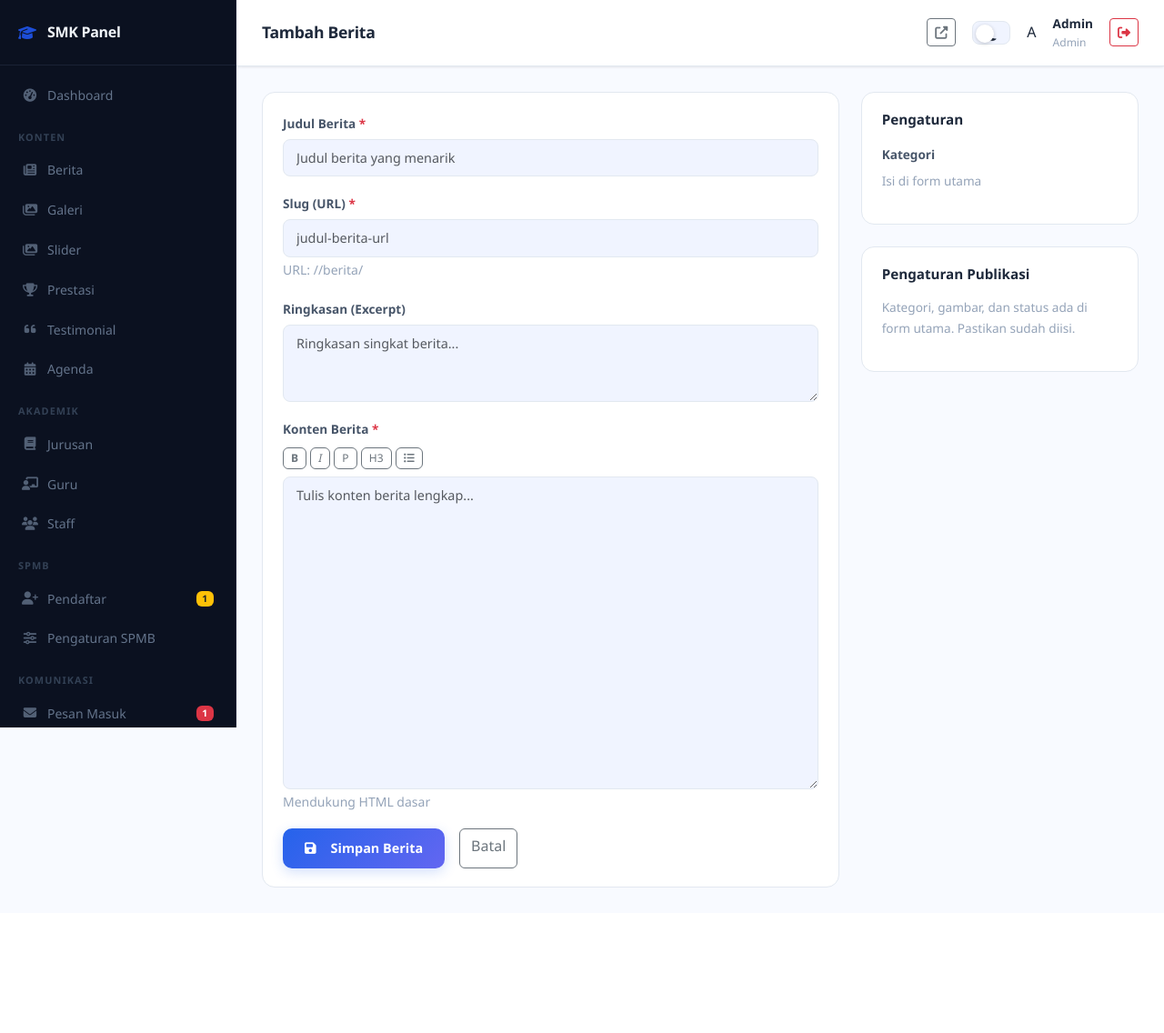
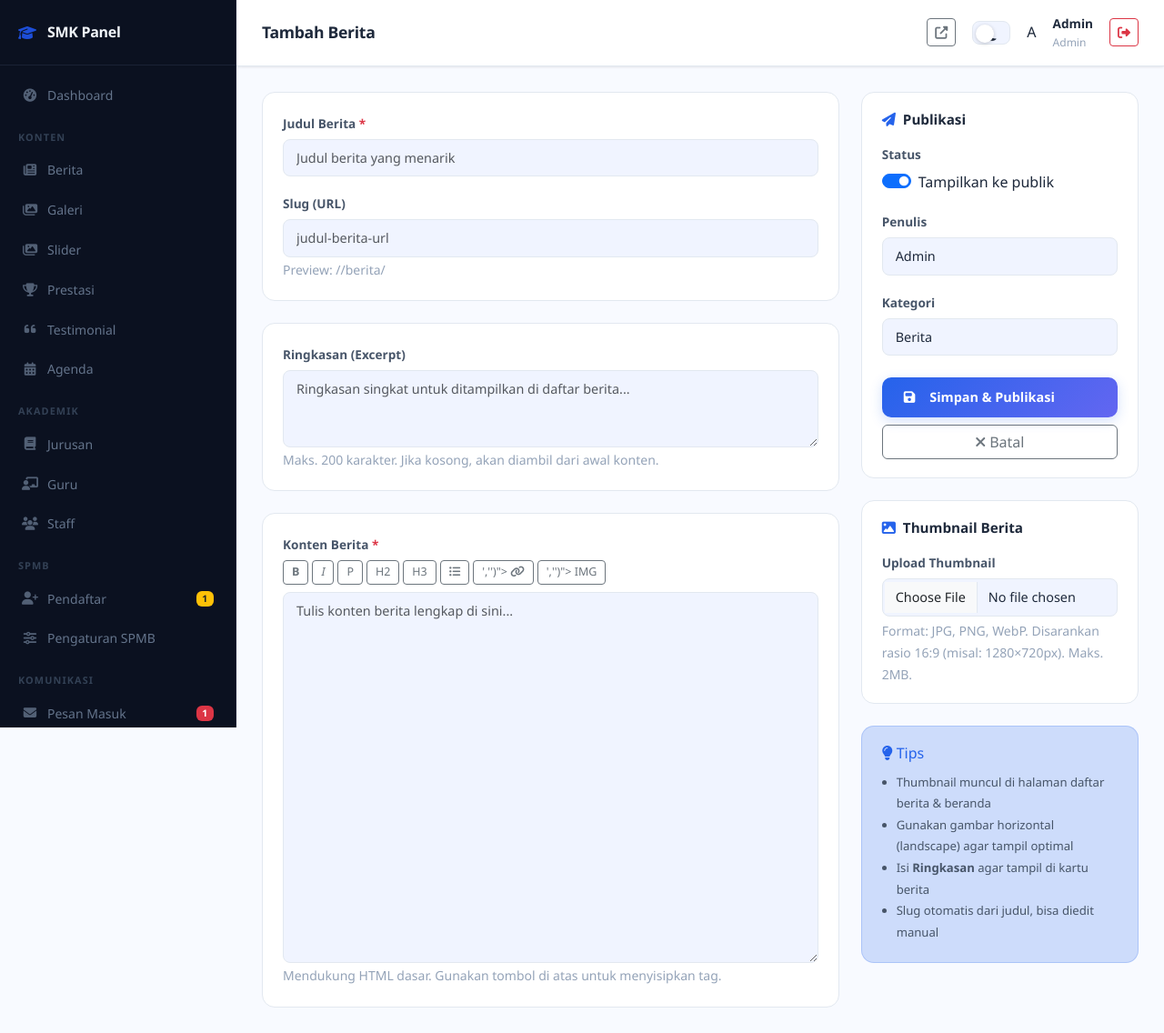
Before and after one commit to ryanpetterzoe/webpertamaku, a PHP site: the page made by views/admin/news_form.php in a window 1280 px wide. Shown: the whole page at 91% size. Before the commit the page ends 976 px from the top, so only its background shows below. Run offline with PHP 8.4, Linux system fonts and the light colour scheme; the template is opened without the code that fills it, so the values that code supplies are empty; some libraries are stand-ins or nearby versions.

Commit message:
fix: form berita — upload thumbnail bekerja, kategori & status masuk form
Bug sebelumnya:
- Field kategori, gambar, status ada di kolom kanan TAPI di luar tag <form>
  sehingga tidak ikut tersubmit saat simpan berita

Fix:
- Wrap seluruh 2 kolom dalam SATU <form> tag
- Thumbnail: input file ada di dalam form, preview langsung via FileReader JS
  sebelum upload + tampilkan gambar existing jika edit berita
- Kategori: field input dengan datalist suggestion
- Status: toggle publish ada di dalam form
- Penulis: field editable di dalam form
- Tambah tips sidebar: panduan ukuran gambar yang optimal

```diff
--- a/views/admin/news_form.php
+++ b/views/admin/news_form.php
@@ -1,88 +1,230 @@
 <?php
 $isEdit = !empty($news);
 $adminPageTitle = $isEdit ? 'Edit Berita' : 'Tambah Berita';
+$csrfToken = isset($_SESSION['csrf_token']) ? $_SESSION['csrf_token'] : '';
 require_once __DIR__ . '/../layouts/admin_header.php';
 ?>
 
+<form method="POST"
+      action="<?= APP_URL ?>/admin/berita/<?= $isEdit ? 'edit/'.$news['id'] : 'tambah' ?>"
+      enctype="multipart/form-data">
+<input type="hidden" name="_token" value="<?= htmlspecialchars($csrfToken) ?>">
+
 <div class="row g-4">
+
+    <!-- ── KOLOM KIRI: Konten ─────────────────────────── -->
     <div class="col-lg-8">
-        <div class="admin-card">
-            <form method="POST" action="<?= APP_URL ?>/admin/berita/<?= $isEdit ? 'edit/'.$news['id'] : 'tambah' ?>" enctype="multipart/form-data">
-                <input type="hidden" name="_token" value="<?= htmlspecialchars($_SESSION['csrf_token'] ?? '') ?>">
 
-                <div class="mb-3">
-                    <label class="form-label">Judul Berita <span class="text-danger">*</span></label>
-                    <input type="text" name="title" id="title" class="form-control" required placeholder="Judul berita yang menarik" value="<?= htmlspecialchars($news['title'] ?? '') ?>">
-                </div>
-                <div class="mb-3">
-                    <label class="form-label">Slug (URL) <span class="text-danger">*</span></label>
-                    <input type="text" name="slug" id="slug" class="form-control" required placeholder="judul-berita-url" value="<?= htmlspecialchars($news['slug'] ?? '') ?>">
-                    <small style="color:var(--text-muted);">URL: <?= APP_URL ?>/berita/<span id="slugPreview"><?= htmlspecialchars($news['slug'] ?? '') ?></span></small>
-                </div>
-                <div class="mb-3">
-                    <label class="form-label">Ringkasan (Excerpt)</label>
-                    <textarea name="excerpt" class="form-control" rows="3" placeholder="Ringkasan singkat berita..."><?= htmlspecialchars($news['excerpt'] ?? '') ?></textarea>
-                </div>
-                <div class="mb-3">
-                    <label class="form-label">Konten Berita <span class="text-danger">*</span></label>
-                    <div class="mb-2">
-                        <button type="button" class="btn btn-xs btn-outline-secondary" onclick="insertTag('<strong>','</strong>')" style="padding:2px 8px;font-size:0.75rem;"><b>B</b></button>
-                        <button type="button" class="btn btn-xs btn-outline-secondary" onclick="insertTag('<em>','</em>')" style="padding:2px 8px;font-size:0.75rem;"><i>I</i></button>
-                        <button type="button" class="btn btn-xs btn-outline-secondary" onclick="insertTag('<p>','</p>')" style="padding:2px 8px;font-size:0.75rem;">P</button>
-                        <button type="button" class="btn btn-xs btn-outline-secondary" onclick="insertTag('<h3>','</h3>')" style="padding:2px 8px;font-size:0.75rem;">H3</button>
-                        <button type="button" class="btn btn-xs btn-outline-secondary" onclick="insertTag('<ul>\n<li>','</li>\n</ul>')" style="padding:2px 8px;font-size:0.75rem;"><i class="fas fa-list-ul"></i></button>
-                    </div>
-                    <textarea name="content" id="newsContent" class="form-control" rows="15" required placeholder="Tulis konten berita lengkap..."><?= htmlspecialchars($news['content'] ?? '') ?></textarea>
-                    <small style="color:var(--text-muted);">Mendukung HTML dasar</small>
-                </div>
-                <div class="d-flex gap-3 flex-wrap">
-                    <button type="submit" class="btn btn-primary"><i class="fas fa-save me-2"></i><?= $isEdit ? 'Update Berita' : 'Simpan Berita' ?></button>
-                    <a href="<?= APP_URL ?>/admin/berita" class="btn btn-outline-secondary">Batal</a>
-                </div>
-            </form>
-        </div>
-    </div>
-    <div class="col-lg-4">
-        <!-- Meta -->
+        <!-- Judul & Slug -->
         <div class="admin-card mb-4">
-            <h5>Pengaturan</h5>
             <div class="mb-3">
-                <label class="form-label">Kategori</label>
-                <!-- Note: This is outside the form for layout, but the form above should include these fields too -->
-                <p style="color:var(--text-muted);font-size:0.85rem;">Isi di form utama</p>
+                <label class="form-label">Judul Berita <span class="text-danger">*</span></label>
+                <input type="text" name="title" id="titleField" class="form-control" required
+                       placeholder="Judul berita yang menarik"
+                       value="<?= htmlspecialchars($news['title'] ?? '') ?>">
+            </div>
+            <div class="mb-0">
+                <label class="form-label">Slug (URL)</label>
+                <input type="text" name="slug" id="slugField" class="form-control"
+                       placeholder="judul-berita-url"
+                       value="<?= htmlspecialchars($news['slug'] ?? '') ?>">
+                <small style="color:var(--text-muted);">
+                    Preview: <?= APP_URL ?>/berita/<span id="slugPreview"><?= htmlspecialchars($news['slug'] ?? '') ?></span>
+                </small>
             </div>
         </div>
 
-        <!-- Separate settings form -->
+        <!-- Excerpt -->
+        <div class="admin-card mb-4">
+            <label class="form-label">Ringkasan (Excerpt)</label>
+            <textarea name="excerpt" class="form-control" rows="3"
+                      placeholder="Ringkasan singkat untuk ditampilkan di daftar berita..."><?= htmlspecialchars($news['excerpt'] ?? '') ?></textarea>
+            <small style="color:var(--text-muted);">Maks. 200 karakter. Jika kosong, akan diambil dari awal konten.</small>
+        </div>
+
+        <!-- Konten -->
         <div class="admin-card">
-            <h5>Pengaturan Publikasi</h5>
-            <p style="color:var(--text-muted);font-size:0.85rem;">Kategori, gambar, dan status ada di form utama. Pastikan sudah diisi.</p>
+            <label class="form-label">Konten Berita <span class="text-danger">*</span></label>
+
+            <!-- Mini toolbar -->
+            <div class="mb-2 d-flex gap-1 flex-wrap">
+                <?php
+                $btns = [
+                    ['label'=>'<b>B</b>',       'open'=>'<strong>',  'close'=>'</strong>'],
+                    ['label'=>'<i>I</i>',        'open'=>'<em>',      'close'=>'</em>'],
+                    ['label'=>'P',               'open'=>'<p>',       'close'=>'</p>'],
+                    ['label'=>'H2',              'open'=>'<h2>',      'close'=>'</h2>'],
+                    ['label'=>'H3',              'open'=>'<h3>',      'close'=>'</h3>'],
+                    ['label'=>'<i class="fas fa-list-ul"></i>', 'open'=>'<ul>\n<li>', 'close'=>'</li>\n</ul>'],
+                    ['label'=>'<i class="fas fa-link"></i>',   'open'=>'<a href="">', 'close'=>'</a>'],
+                    ['label'=>'IMG',             'open'=>'<img src="" alt="" style="max-width:100%;">', 'close'=>''],
+                ];
+                foreach ($btns as $b):
+                ?>
+                <button type="button" class="btn btn-sm btn-outline-secondary"
+                        style="padding:3px 9px;font-size:.78rem;"
+                        onclick="insertTag('<?= addslashes($b['open']) ?>','<?= addslashes($b['close']) ?>')">
+                    <?= $b['label'] ?>
+                </button>
+                <?php endforeach; ?>
+            </div>
+
+            <textarea name="content" id="newsContent" class="form-control" rows="18" required
+                      placeholder="Tulis konten berita lengkap di sini..."><?= htmlspecialchars($news['content'] ?? '') ?></textarea>
+            <small style="color:var(--text-muted);">Mendukung HTML dasar. Gunakan tombol di atas untuk menyisipkan tag.</small>
         </div>
     </div>
-</div>
 
-<?php
-// The form above needs additional fields. Let's inject them via a note - the controller handles it.
-// Actually, let's add the missing fields properly by noting they should go in the main form.
-?>
+    <!-- ── KOLOM KANAN: Sidebar ───────────────────────── -->
+    <div class="col-lg-4">
+
+        <!-- Aksi -->
+        <div class="admin-card mb-4">
+            <h5 class="mb-3"><i class="fas fa-paper-plane me-2" style="color:var(--primary);"></i>Publikasi</h5>
+
+            <div class="mb-3">
+                <label class="form-label">Status</label>
+                <div class="form-check form-switch">
+                    <input class="form-check-input" type="checkbox" name="is_published" id="isPublished"
+                           <?= (!$isEdit || !empty($news['is_published'])) ? 'checked' : '' ?>>
+                    <label class="form-check-label" for="isPublished" style="color:var(--text);">
+                        Tampilkan ke publik
+                    </label>
+                </div>
+            </div>
+
+            <div class="mb-3">
+                <label class="form-label">Penulis</label>
+                <input type="text" name="author" class="form-control"
+                       value="<?= htmlspecialchars($news['author'] ?? (isset($_SESSION['admin_name']) ? $_SESSION['admin_name'] : 'Admin')) ?>">
+            </div>
+
+            <div class="mb-3">
+                <label class="form-label">Kategori</label>
+                <input type="text" name="category" class="form-control" list="categoryList"
+                       placeholder="Pilih atau ketik kategori"
+                       value="<?= htmlspecialchars($news['category'] ?? 'Berita') ?>">
+                <datalist id="categoryList">
+                    <option value="Berita">
+                    <option value="Pengumuman">
+                    <option value="Prestasi">
+                    <option value="Kegiatan">
+                    <option value="Info">
+                </datalist>
+            </div>
+
+            <div class="d-grid gap-2 mt-4">
+                <button type="submit" class="btn btn-primary">
+                    <i class="fas fa-save me-2"></i><?= $isEdit ? 'Update Berita' : 'Simpan & Publikasi' ?>
+                </button>
+                <a href="<?= APP_URL ?>/admin/berita" class="btn btn-outline-secondary">
+                    <i class="fas fa-times me-1"></i>Batal
+                </a>
+            </div>
+        </div>
+
+        <!-- Thumbnail / Gambar -->
+        <div class="admin-card mb-4">
+            <h5 class="mb-3"><i class="fas fa-image me-2" style="color:var(--primary);"></i>Thumbnail Berita</h5>
+
+            <!-- Preview gambar existing -->
+            <?php if (!empty($news['image'])): ?>
+            <div class="mb-3" id="existingImageWrap">
+                <p style="color:var(--text-muted);font-size:.8rem;margin-bottom:6px;">Gambar saat ini:</p>
+                <img src="<?= UPLOAD_URL . htmlspecialchars($news['image']) ?>"
+                     alt="Thumbnail"
+                     style="width:100%;border-radius:8px;border:1px solid var(--border);object-fit:cover;max-height:180px;">
+            </div>
+            <?php endif; ?>
+
+            <!-- Preview gambar baru (sebelum upload) -->
+            <div id="newImagePreviewWrap" style="display:none;margin-bottom:12px;">
+                <p style="color:var(--text-muted);font-size:.8rem;margin-bottom:6px;">Preview gambar baru:</p>
+                <img id="newImagePreview"
+                     src=""
+                     alt="Preview"
+                     style="width:100%;border-radius:8px;border:2px solid var(--primary);object-fit:cover;max-height:180px;">
+            </div>
+
+            <label class="form-label">
+                <?= !empty($news['image']) ? 'Ganti Gambar' : 'Upload Thumbnail' ?>
+            </label>
+            <input type="file" name="image" id="imageInput" class="form-control"
+                   accept="image/jpeg,image/png,image/webp,image/gif"
+                   onchange="previewThumbnail(this)">
+            <small style="color:var(--text-muted);margin-top:4px;display:block;">
+                Format: JPG, PNG, WebP. Disarankan rasio 16:9 (misal: 1280×720px). Maks. 2MB.
+            </small>
+
+            <?php if (!empty($news['image'])): ?>
+            <div class="mt-2">
+                <small style="color:var(--text-muted);">
+                    <i class="fas fa-info-circle me-1"></i>
+                    Kosongkan jika tidak ingin mengganti gambar.
+                </small>
+            </div>
+            <?php endif; ?>
+        </div>
+
+        <!-- Tips -->
+        <div class="admin-card" style="background:var(--primary-glow);border-color:rgba(37,99,235,.2);">
+            <h6 style="color:var(--primary);margin-bottom:10px;"><i class="fas fa-lightbulb me-1"></i>Tips</h6>
+            <ul style="color:var(--text-secondary);font-size:.82rem;padding-left:16px;margin:0;line-height:1.8;">
+                <li>Thumbnail muncul di halaman daftar berita &amp; beranda</li>
+                <li>Gunakan gambar horizontal (landscape) agar tampil optimal</li>
+                <li>Isi <strong>Ringkasan</strong> agar tampil di kartu berita</li>
+                <li>Slug otomatis dari judul, bisa diedit manual</li>
+            </ul>
+        </div>
+    </div>
+
+</div><!-- /row -->
+</form>
 
 <script>
-// Slug auto-gen
-document.getElementById('title').addEventListener('input', function() {
-    var slug = this.value.toLowerCase().replace(/[^a-z0-9\s-]/g,'').trim().replace(/\s+/g,'-');
-    document.getElementById('slug').value = slug;
+// Slug auto-generate dari judul
+var slugManuallyEdited = false;
+document.getElementById('titleField').addEventListener('input', function () {
+    if (slugManuallyEdited) return;
+    var slug = this.value
+        .toLowerCase()
+        .replace(/[^a-z0-9\s-]/g, '')
+        .trim()
+        .replace(/\s+/g, '-');
+    document.getElementById('slugField').value = slug;
     document.getElementById('slugPreview').textContent = slug;
 });
-document.getElementById('slug').addEventListener('input', function() {
+document.getElementById('slugField').addEventListener('input', function () {
+    slugManuallyEdited = true;
     document.getElementById('slugPreview').textContent = this.value;
 });
+
+// Preview thumbnail sebelum upload
+function previewThumbnail(input) {
+    var wrap    = document.getElementById('newImagePreviewWrap');
+    var preview = document.getElementById('newImagePreview');
+    if (input.files && input.files[0]) {
+        var reader = new FileReader();
+        reader.onload = function (e) {
+            preview.src = e.target.result;
+            wrap.style.display = 'block';
+        };
+        reader.readAsDataURL(input.files[0]);
+    } else {
+        wrap.style.display = 'none';
+        preview.src = '';
+    }
+}
+
+// Insert HTML tag ke textarea konten
 function insertTag(open, close) {
-    var ta = document.getElementById('newsContent');
-    var start = ta.selectionStart, end = ta.selectionEnd;
-    var sel = ta.value.substring(start, end);
-    ta.value = ta.value.substring(0, start) + open + sel + close + ta.value.substring(end);
+    var ta    = document.getElementById('newsContent');
+    var start = ta.selectionStart;
+    var end   = ta.selectionEnd;
+    var sel   = ta.value.substring(start, end);
+    ta.value  = ta.value.substring(0, start) + open + sel + close + ta.value.substring(end);
     ta.selectionStart = start + open.length;
-    ta.selectionEnd = start + open.length + sel.length;
+    ta.selectionEnd   = start + open.length + sel.length;
     ta.focus();
 }
 </script>
```
